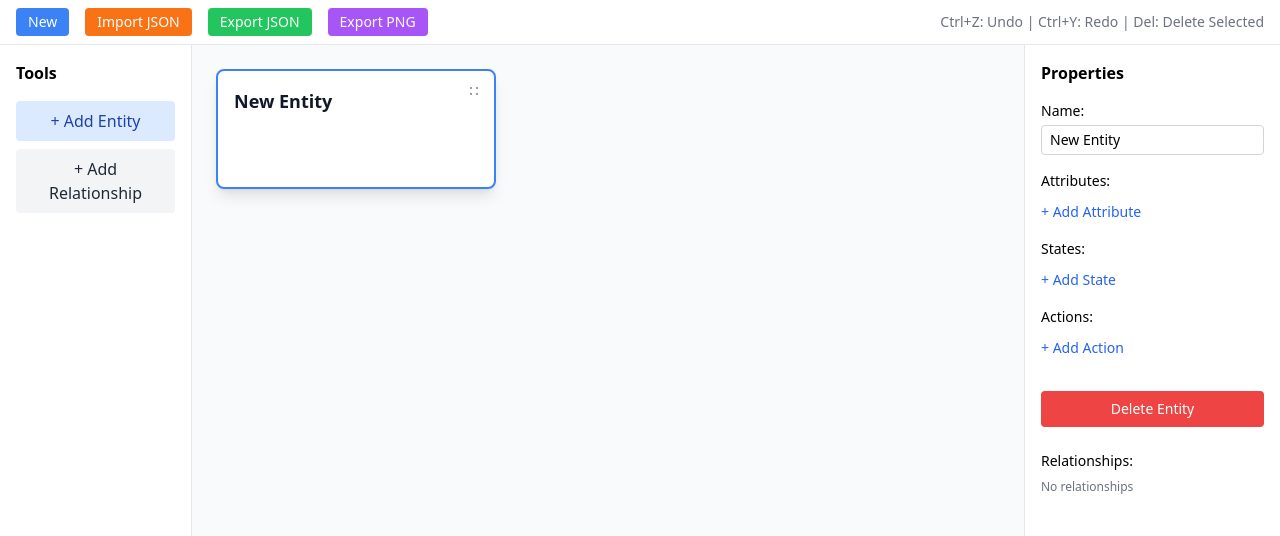
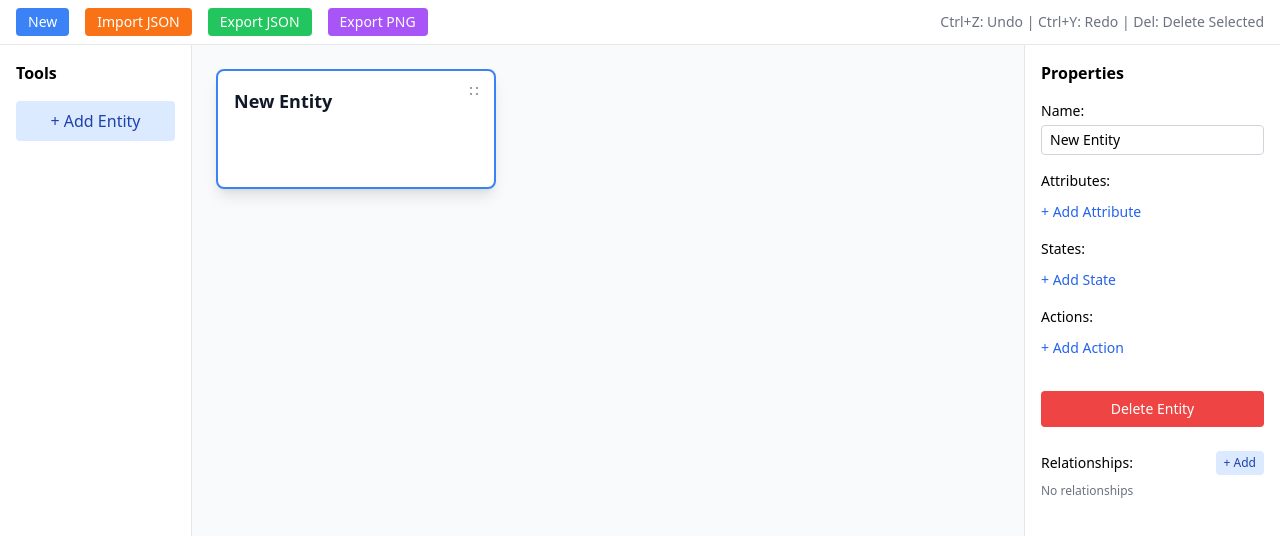
Before and after one commit to brianguertin/ooux, a React (Vite) app: page / in a window 1280 px wide. Both pictures are taken after a click on the button "+ Add Entity". Shown: the top 536 px of the page. Built offline with nearby package versions, Linux system fonts and the light colour scheme.

Commit message:
move relationship button

```diff
--- a/src/BusinessDomainModeler.tsx
+++ b/src/BusinessDomainModeler.tsx
@@ -159,6 +159,18 @@ const BusinessDomainModeler = () => {
       setModel(newModel);
       saveToHistory(newModel);
     }
+  };
+
+  // Start relationship from a specific entity (called from sidebar)
+  const startRelationshipFromEntity = (entity: Entity) => {
+    setIsCreatingRelationship(true);
+    setRelationshipStart(entity);
+  };
+
+  // Cancel relationship creation
+  const cancelRelationship = () => {
+    setIsCreatingRelationship(false);
+    setRelationshipStart(null);
   };
 
   // Handle entity click for relationship creation
@@ -458,9 +470,6 @@ const BusinessDomainModeler = () => {
       <div className="flex flex-1">
         <LeftSidebar
           onAddEntity={addEntity}
-          isCreatingRelationship={isCreatingRelationship}
-          onToggleRelationshipMode={() => setIsCreatingRelationship(!isCreatingRelationship)}
-          relationshipStart={relationshipStart}
         />
 
         {/* Canvas Area */}
@@ -511,6 +520,8 @@ const BusinessDomainModeler = () => {
           entities={model.entities}
           relationships={model.relationships}
           relationshipTypes={relationshipTypes}
+          isCreatingRelationship={isCreatingRelationship}
+          relationshipStart={relationshipStart}
           onUpdateEntity={updateEntity}
           onDeleteEntity={deleteEntity}
           onUpdateRelationshipLabel={updateRelationshipLabel}
@@ -523,6 +534,8 @@ const BusinessDomainModeler = () => {
           onUpdateAttribute={updateAttribute}
           onUpdateState={updateState}
           onUpdateAction={updateAction}
+          onStartRelationshipFromEntity={startRelationshipFromEntity}
+          onCancelRelationship={cancelRelationship}
         />
       </div>
     </div>
--- a/src/components/LeftSidebar.tsx
+++ b/src/components/LeftSidebar.tsx
@@ -3,16 +3,10 @@ import { Entity } from '../types';
 
 interface LeftSidebarProps {
   onAddEntity: () => void;
-  isCreatingRelationship: boolean;
-  onToggleRelationshipMode: () => void;
-  relationshipStart: Entity | null;
 }
 
 const LeftSidebar: React.FC<LeftSidebarProps> = ({
   onAddEntity,
-  isCreatingRelationship,
-  onToggleRelationshipMode,
-  relationshipStart,
 }) => {
   return (
     <div className="w-48 bg-white border-r border-gray-200 p-4">
@@ -24,26 +18,7 @@ const LeftSidebar: React.FC<LeftSidebarProps> = ({
         >
           + Add Entity
         </button>
-        <button
-          onClick={onToggleRelationshipMode}
-          className={`w-full px-3 py-2 rounded ${
-            isCreatingRelationship
-              ? 'bg-orange-200 text-orange-800'
-              : 'bg-gray-100 text-gray-800 hover:bg-gray-200'
-          }`}
-        >
-          {isCreatingRelationship ? 'Cancel Relationship' : '+ Add Relationship'}
-        </button>
       </div>
-
-      {isCreatingRelationship && (
-        <div className="mt-4 p-2 bg-orange-50 rounded text-sm">
-          {relationshipStart
-            ? `Click another entity to connect to "${relationshipStart.name}"`
-            : 'Click an entity to start the relationship'
-          }
-        </div>
-      )}
     </div>
   );
 };
--- a/src/components/RightSidebar.tsx
+++ b/src/components/RightSidebar.tsx
@@ -6,6 +6,8 @@ interface RightSidebarProps {
   entities: Entity[];
   relationships: Relationship[];
   relationshipTypes: string[];
+  isCreatingRelationship: boolean;
+  relationshipStart: Entity | null;
   onUpdateEntity: (entityId: string, updates: Partial<Entity>) => void;
   onDeleteEntity: (entityId: string) => void;
   onUpdateRelationshipLabel: (relId: string, newLabel: string) => void;
@@ -18,6 +20,8 @@ interface RightSidebarProps {
   onUpdateAttribute: (index: number, field: keyof Attribute, value: string) => void;
   onUpdateState: (index: number, value: string) => void;
   onUpdateAction: (index: number, value: string) => void;
+  onStartRelationshipFromEntity: (entity: Entity) => void;
+  onCancelRelationship: () => void;
 }
 
 const RightSidebar: React.FC<RightSidebarProps> = ({
@@ -25,6 +29,8 @@ const RightSidebar: React.FC<RightSidebarProps> = ({
   entities,
   relationships,
   relationshipTypes,
+  isCreatingRelationship,
+  relationshipStart,
   onUpdateEntity,
   onDeleteEntity,
   onUpdateRelationshipLabel,
@@ -37,6 +43,8 @@ const RightSidebar: React.FC<RightSidebarProps> = ({
   onUpdateAttribute,
   onUpdateState,
   onUpdateAction,
+  onStartRelationshipFromEntity,
+  onCancelRelationship,
 }) => {
   // Get relationships for an entity
   const getEntityRelationships = (entityId: string) => {
@@ -174,7 +182,32 @@ const RightSidebar: React.FC<RightSidebarProps> = ({
 
         {/* Relationships */}
         <div className="mt-6">
-          <h4 className="font-medium text-sm mb-2">Relationships:</h4>
+          <div className="flex justify-between items-center mb-2">
+            <h4 className="font-medium text-sm">Relationships:</h4>
+            {isCreatingRelationship && relationshipStart?.id === selectedEntity.id ? (
+              <button
+                onClick={onCancelRelationship}
+                className="px-2 py-1 bg-red-100 text-red-800 rounded text-xs hover:bg-red-200"
+              >
+                Cancel
+              </button>
+            ) : (
+              <button
+                onClick={() => onStartRelationshipFromEntity(selectedEntity)}
+                className="px-2 py-1 bg-blue-100 text-blue-800 rounded text-xs hover:bg-blue-200"
+              >
+                + Add
+              </button>
+            )}
+          </div>
+
+          {/* Relationship creation instruction */}
+          {isCreatingRelationship && relationshipStart?.id === selectedEntity.id && (
+            <div className="mb-3 p-2 bg-orange-50 rounded text-xs text-orange-800">
+              Click another entity to create a relationship from "{selectedEntity.name}"
+            </div>
+          )}
+
           {(() => {
             const rels = getEntityRelationships(selectedEntity.id);
             const hasRelationships = rels.outgoing.length > 0 || rels.incoming.length > 0;
```
